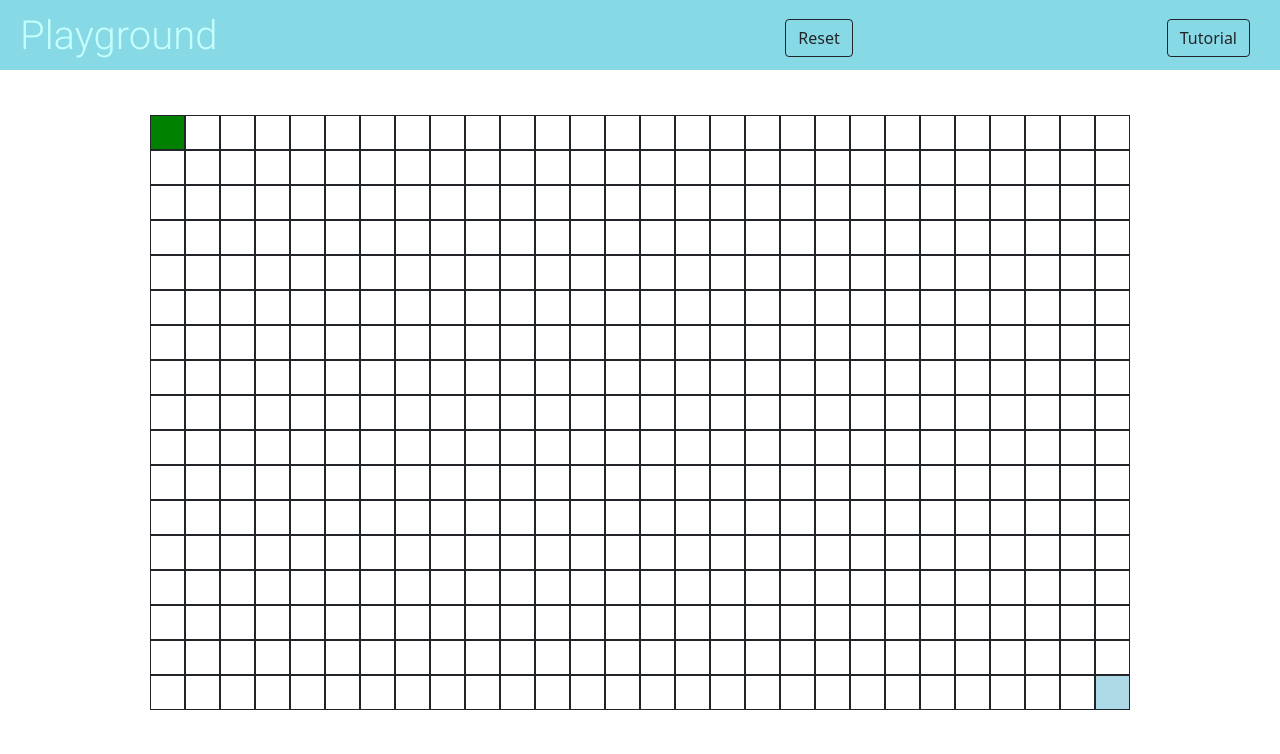
After one commit to Itay212121/PathfindingVisuilzer, a web app: file index.html in a window 1280 px wide. The commit adds this page. Shown: the top 754 px of the page. Run offline with its HTML, style and script files only (its server is not run), Linux system fonts and the light colour scheme.

Commit message:
Fixed bugs
fixed the general look of the website, removed the backend, and fixed some bugs.

```diff
--- /dev/null
+++ b/index.html
@@ -0,0 +1,82 @@
+<!DOCTYPE html>
+<html lang="en">
+<head>
+    <link href="https://cdn.jsdelivr.net/npm/bootstrap@5.0.0-beta3/dist/css/bootstrap.min.css" rel="stylesheet" integrity="sha384-eOJMYsd53ii+scO/bJGFsiCZc+5NDVN2yr8+0RDqr0Ql0h+rP48ckxlpbzKgwra6" crossorigin="anonymous">
+
+    <link href="https://fonts.googleapis.com/css2?family=Roboto:wght@300&display=swap" rel="stylesheet">
+
+    <meta charset="UTF-8">
+    <meta http-equiv="X-UA-Compatible" content="IE=edge">
+    <meta name="viewport" content="width=device-width, initial-scale=1.0">
+    <link rel="stylesheet" href="public\style.css">
+    <link rel="preconnect" href="https://fonts.gstatic.com">
+
+    <title>Path Visualizer</title>
+</head>
+<body>
+
+
+    <div class="navbar">
+
+    <h1 class="title">Playground</h2>
+
+        <div class="dropdown">
+            <button hidden class="btn btn-success dropdown-toggle" type="button" id="dropdownMenu2" data-bs-toggle="dropdown" aria-haspopup="true" aria-expanded="false">
+              Start
+            </button>
+            <div class="dropdown-menu" aria-labelledby="dropdownMenu2">
+              <button onclick="startBFS()" class="dropdown-item" type="button">Breadth First Search</button>
+              <button onclick="startDFS()" class="dropdown-item" type="button">Depth  First Search</button>
+            </div>
+          </div>
+
+        <!-- <button onclick="startAlgorithm()" type="button" class="btn btn-success">Start</button> -->
+
+        <button onclick="resetPath()" type="button" class="reset-button btn btn-outline-dark">Reset</button>
+        <button onclick="startTutorial()" type="button" class="reset-button btn btn-outline-dark">Tutorial</button>
+
+
+    </div>
+
+    <div hidden id="tutorial">
+      <h3>Welcome to my Pathfinding Visualizer Project!</h3>
+      <h6>This tutorial will explain you everything you need to do in order to use this website.</h6>
+      <p>If you want to skip the tutorial, you can click on the "Skip Tutorial", Otherwise click on "Next"</p>
+      <div id="tutorialCounter">1/9</div>
+      <img id="mainTutorialImage" src="">
+
+      <button id="nextButton" class="btn btn-default navbar-btn" type="button" onclick="nextTab()">Next</button>
+      <button id="previousButton" class="btn btn-default navbar-btn" type="button" onclick="previousTab()">Previous</button>
+      <button id="skipButton" class="btn btn-default navbar-btn" type="button" onclick="SkipTutorial()">Skip Tutorial</button>
+    </div>
+
+
+<div class="path">
+
+<div class="playground">
+
+
+</div>
+
+</div>
+
+<div hidden="true" class="error-div">
+    <h3>Error!</h3>
+    <h4>You haven't drew any path!</h4>
+
+
+</div>
+<script src="https://cdn.jsdelivr.net/npm/bootstrap@5.0.0-beta3/dist/js/bootstrap.bundle.min.js" integrity="sha384-JEW9xMcG8R+pH31jmWH6WWP0WintQrMb4s7ZOdauHnUtxwoG2vI5DkLtS3qm9Ekf" crossorigin="anonymous"></script>
+
+</body>
+<script src="https://ajax.googleapis.com/ajax/libs/jquery/3.4.1/jquery.min.js"></script>
+
+<script src="public/index.js"></script>
+<script src="public/tutorial.js"></script>
+
+<script src="https://ajax.googleapis.com/ajax/libs/jquery/3.4.1/jquery.min.js"></script>
+<script src="https://cdn.jsdelivr.net/gh/alpinejs/alpine@v2.x.x/dist/alpine.min.js" defer></script>
+
+
+
+</html>
--- a/public/index.js
+++ b/public/index.js
@@ -17,6 +17,7 @@ function whichBtnGoTClicked(e){
 
 }
 
+var spotSize = 35;
 class Spot{
     constructor(row, column, state="normal"){
         this.row = row;
@@ -24,6 +25,7 @@ class Spot{
         this.state = state;
         this.visited = false;
         this.cameFrom = null;
+        this.distance = Infinity; // thats for dijastra
 
     }
 }
@@ -79,10 +81,6 @@ class Grid{
             tempBoard.push([])
             for(var j = 0; j < this.width; j++){
                 tempBoard[i].push(new Spot(i, j))
-
-
-
-
             }
 
         }
@@ -361,11 +359,6 @@ function getSpotDiv(spot){
         column = spot.column
 
         return document.querySelector(".row-index-" + row).childNodes[spot.column]
-
-
-
-
-
 }
 
 function startDFS(){
@@ -378,9 +371,6 @@ function startDFS(){
     var queue = [grid.startDiv]
 
     while(!foundEnd && queue.length){
-
-
-
 
         const directions = [
                 [0, 1],
@@ -418,14 +408,9 @@ function startDFS(){
                     break;
                 }
 
+            }
 
             }
-
-
-            }
-
-
-
 
         }
 
@@ -467,11 +452,8 @@ function startDFS(){
 }, timeItsGoingToTake)
 
 algorithmStarted = false;
+}
 
-
-
-
-}
 
 
 
@@ -482,14 +464,9 @@ function startBFS(){
     var foundEnd = false;
 
     var visitedPath = []
-    console.log("start" + grid.startDiv.revers)
     var queue = [grid.startDiv]
 
     while(!foundEnd && queue.length){
-
-
-
-
         const directions = [
                 [0, 1],
                 [1, 0],
@@ -577,8 +554,6 @@ function startBFS(){
 algorithmStarted = false;
 
 
-
-
 }
 
 function resetPath(){
@@ -596,11 +571,11 @@ document.addEventListener('contextmenu', function(e) {
     }, false);
 
 
+console.log($(window).width())
+var gridWidth = Math.floor($(window).width() / (spotSize+10));
+var gridHeight = Math.floor($(window).height() / (spotSize+10));
 
-var gridWidth = 60;
-var gridHeight = 23;
-
-
+console.log(gridWidth)
 var grid = new Grid(gridWidth, gridHeight);
  grid.createGrid()
 
@@ -631,7 +606,7 @@ var  pages = {
 
     3: {
         title: "How to use this website.",
-        desc1: "In order to start using this website, we will go through a quick explanation of to use the website.",
+        desc1: "In order to start using this website, we will go through a quick explanation of how to use the website.",
         desc2: 'Now, on each page, I will be explaining you every thing you need to know one by one'
     },
 
@@ -639,23 +614,20 @@ var  pages = {
         title: "The Wall Block",
         desc1: 'The wall block is a way to say to the algorithm "please avoid any of these blocks, and do not consider them as the path."',
         desc2: 'In order to place the wall block, please click on one of the blank spots.',
-        img: "wall-block.png"
 
     },
 
     5: {
         title: "The Start",
         desc1: 'In order to start the algorithm, the algorithm needs to know where the path should start at.',
-        desc2: 'In order to place the start, please please hold the CTRL key and click on one of the blank spots.',
-        img: "start-block.png"
+        desc2: 'In order to place the start, please hold the CTRL key and click on one of the blank spots.',
 
     },
 
     6: {
         title: "The End",
         desc1: 'In order to start the algorithm, the algorithm needs to know where the path should end at.',
-        desc2: 'In order to place the end, please please hold the ALT key and click on one of the blank spots.',
-        img: "end-block.png"
+        desc2: 'In order to place the end, please  hold the ALT key and click on one of the blank spots.',
 
     },
 
@@ -669,8 +641,7 @@ var  pages = {
     8: {
         title: "Starting the algorithm",
         desc1: "",
-        desc2: 'In order to start the algorithm, click on the green Start button, and them choose what algorithm you want to use.',
-        img: "start-btn.png"
+        desc2: 'In order to start the algorithm, click on the green Start button, and then choose what algorithm you want to use.',
     },
 }
 
@@ -698,8 +669,6 @@ const maxPages = 8;
 
  function nextTab(){
      if(pageCounter < maxPages){
-
-
      pageCounter++;
      }else{
          SkipTutorial();
@@ -714,6 +683,13 @@ const maxPages = 8;
      updateTutorial();
  }
 
+ function startTutorial(){
+    skippedTutorial = false;
+    tutorialDiv.hidden = false;
+    document.querySelector(".dropdown-toggle").hidden = true;
+    pageCounter = 1;
+    updateTutorial();
+ }
  function SkipTutorial(){
     skippedTutorial = true;
     tutorialDiv.hidden = true;
--- a/public/style.css
+++ b/public/style.css
@@ -97,7 +97,7 @@ line-height: 90px;       /* The same as your div height */
     position: absolute;
     z-index: 3;
     background-color: rgba(255, 255, 255, 1);
-    width: 30%;
+    width: 70%;
     height: 40%;
     border: 2px solid #34495e;
     border-radius: 4px;
```
